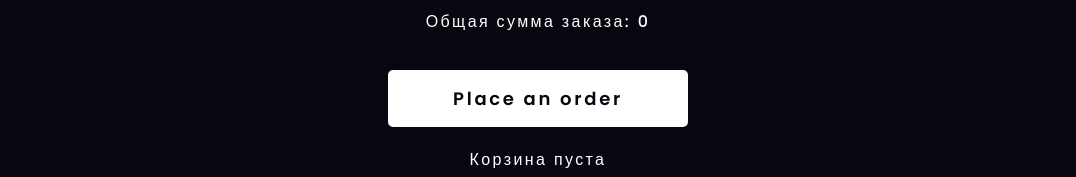
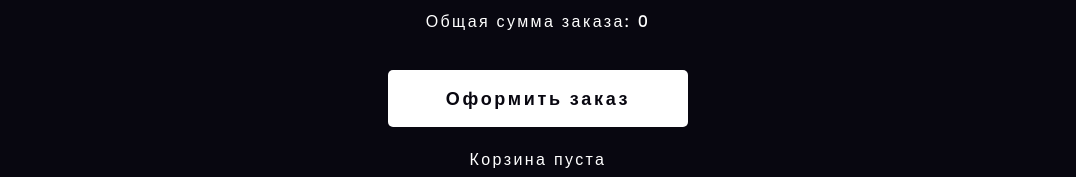
Before and after one commit to psychotronickid/vueCLI, a Vue app: page /cart in a window 1280 px wide. Shown: the part 234-411 px from the top of the page, without its empty margins (102-1178 px from the left). Built offline with nearby package versions, Linux system fonts and the light colour scheme; sample sign-in values are in the browser's storage.

Commit message:
translated

```diff
--- a/src/components/Cart.vue
+++ b/src/components/Cart.vue
@@ -5,7 +5,7 @@
       <h3>Корзина</h3>
       <p>В корзине: {{$store.state.cart.length}} товаров</p>
       <p>Общая сумма заказа:  {{ totalAmount }}</p>
-      <button class="btn_order" @click="toCard">Place an order</button>
+      <button class="btn_order" @click="toCard">Оформить заказ</button>
     </div>
     <div class="cart__inner" v-if="$store.state.cart.length > 0">
       <cart-view></cart-view>
--- a/src/views/Product.vue
+++ b/src/views/Product.vue
@@ -4,7 +4,7 @@
     <p>{{ prodData.description }}</p>
     <div class="product__price">
       <p>Price: {{ prodData.price }}</p>
-      <button @click="addToCart(prodData)" v-if="this.$store.state.token">To cart</button>
+      <button @click="addToCart(prodData)" v-if="this.$store.state.token">В корзину</button>
     </div>
   </div>
 </template>
```
